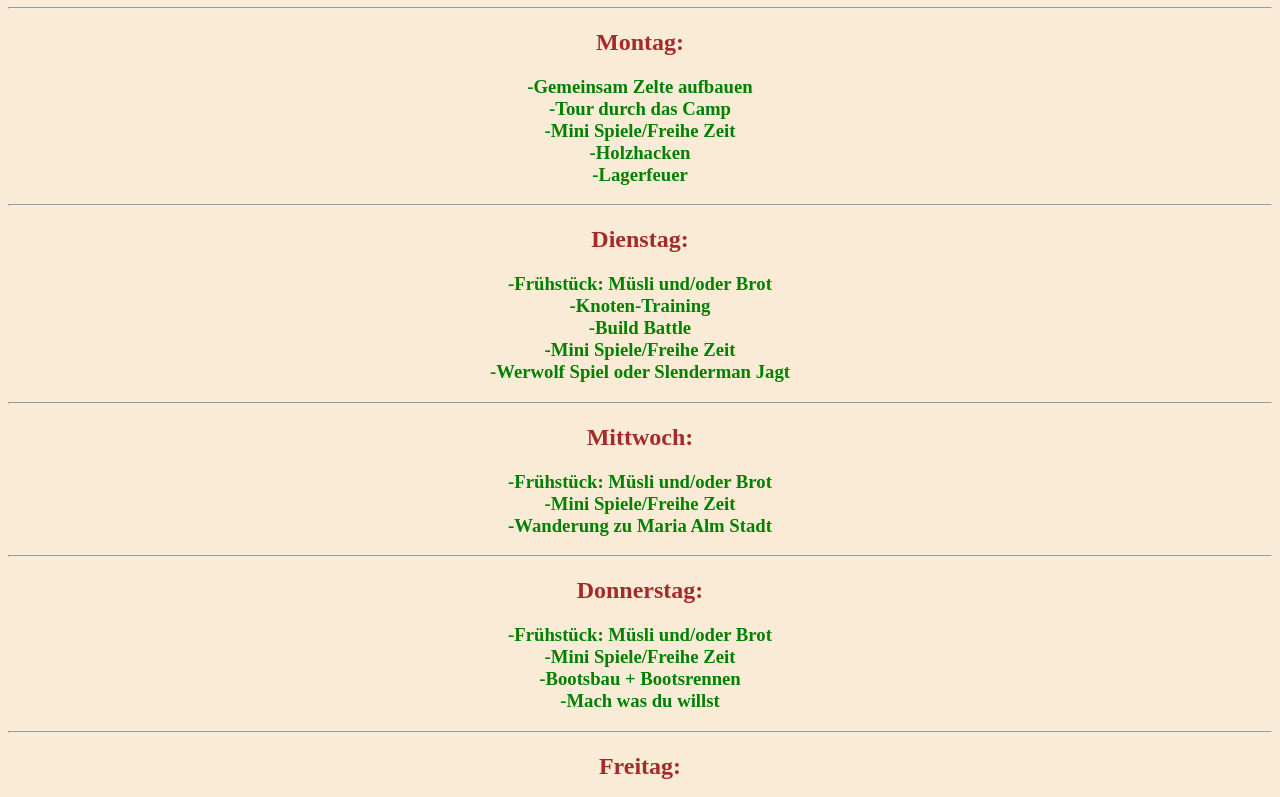
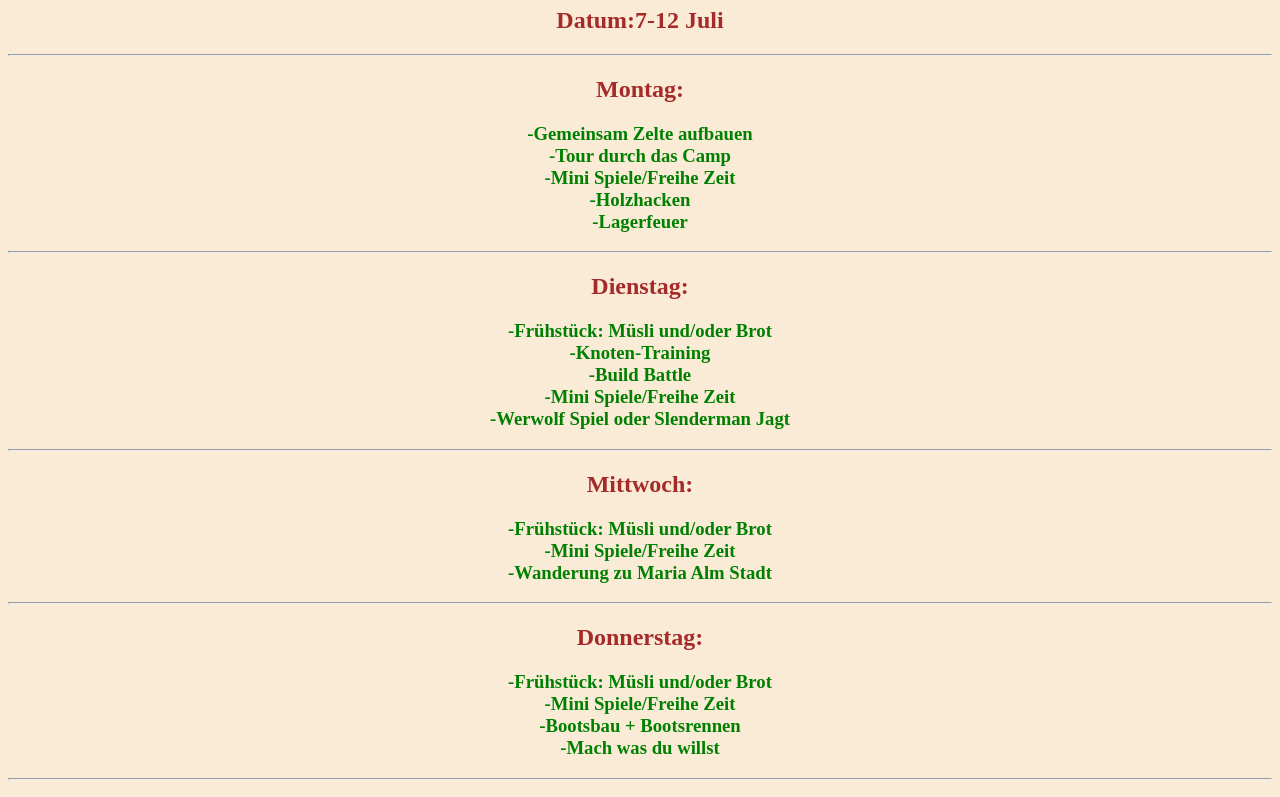
Before and after one commit to Flomega/Outdoor-Camp, a plain HTML site: page index.html in a window 1280 px wide. Shown: the part 73-870 px from the top of the page. Drawn offline with Linux system fonts and the light colour scheme.

Commit message:
Add files via upload

```diff
--- a/index.html
+++ b/index.html
@@ -46,6 +46,7 @@ h3{
 
 <body>
   <h1 id="OutdoorCamp">Outdoor Camp</h1>
+  <h2>Datum:7-12 Juli</h2>
   <hr>
   <h2>Montag:</h2>
   <h3><p>
```
